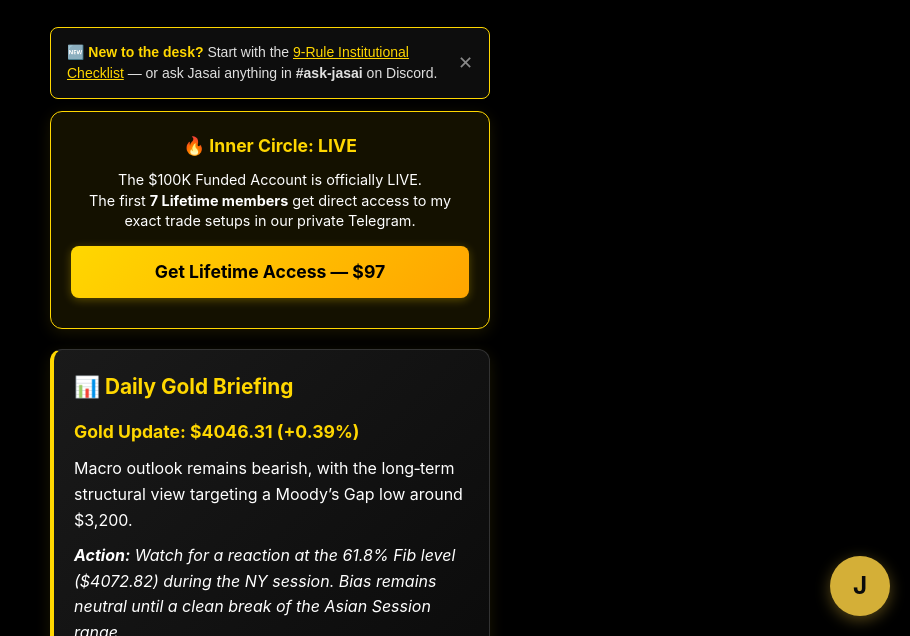
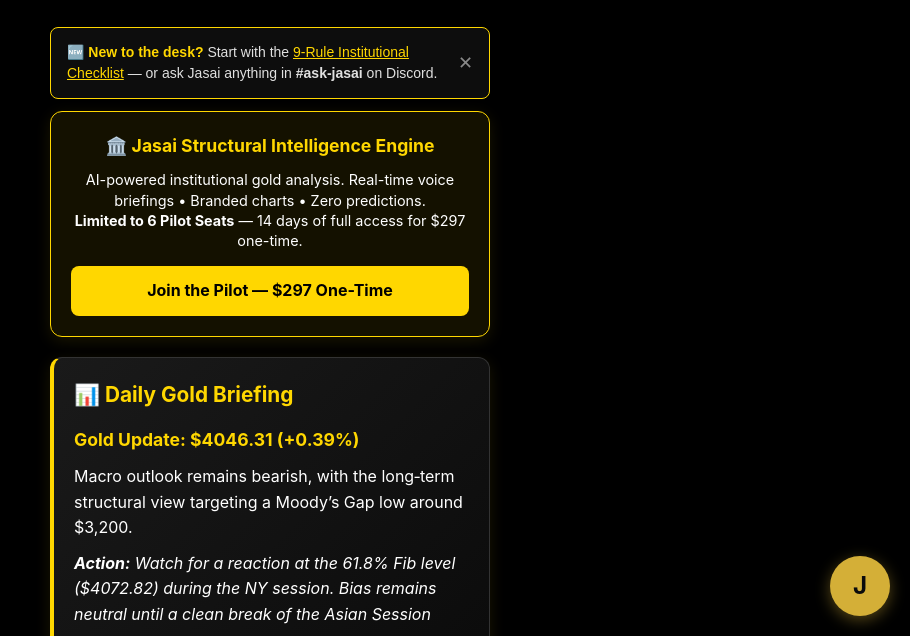
Before and after one commit to Jeromany/limitless-club-app, a plain HTML site: page index.html in a window 1280 px wide. Shown: the part 164-800 px from the top of the page, without its empty margins (370-1280 px from the left). Drawn offline with Linux system fonts and the light colour scheme; a script that the page names is missing.

Commit message:
Fix: Replace $97 lifetime offer with $297 JSIE Pilot (Whop)
Replaced Inner Circle banner with Jasai Structural Intelligence Engine promotion.

```diff
--- a/index.html
+++ b/index.html
@@ -33,17 +33,17 @@
 </script>
 
         <!-- INNER CIRCLE FOMO BANNER -->
-            <div class="card" style="border: 1px solid #FFD700; background: rgba(255, 215, 0, 0.08); margin-bottom: 20px;">
-                <h3 style="color: #FFD700; text-align: center; margin-bottom: 10px; font-size: 1.1rem;">🔥 Inner Circle: LIVE</h3>
-                <p style="text-align: center; font-size: 0.9rem; color: #fff; line-height: 1.4;">
-                    The $100K Funded Account is officially LIVE.
-                    <br>The first <strong>7 Lifetime members</strong> get direct access to my exact trade setups in our private Telegram.
-                </p>
-                <!-- Replace YOUR_BEACONS_LINK with your actual beacons.ai URL -->
-                <a href="https://payhip.com/b/puVSQ" target="_blank" class="payhip-btn" style="background-color: #FFD700; color: #000; font-weight: bold; text-align: center; display: block; text-decoration: none; padding: 12px; margin-top: 15px; border-radius: 8px;">
-                    Get Lifetime Access — $97
-                </a>
-            </div>
+<div class="card" style="border: 1px solid #FFD700; background: rgba(255, 215, 0, 0.08); margin-bottom: 20px;">
+    <h3 style="color: #FFD700; text-align: center; margin-bottom: 10px; font-size: 1.1rem;">🏛️ Jasai Structural Intelligence Engine</h3>
+    <p style="text-align: center; font-size: 0.9rem; color: #fff; line-height: 1.4;">
+        AI-powered institutional gold analysis. Real-time voice briefings • Branded charts • Zero predictions.
+        <br><strong>Limited to 6 Pilot Seats</strong> — 14 days of full access for $297 one-time.
+    </p>
+    <!-- Whop Pilot Link -->
+    <a href="https://jsie-14-day-pilot.whop.site/" target="_blank" class="whop-btn" style="background-color: #FFD700; color: #000; font-weight: bold; text-align: center; display: block; text-decoration: none; padding: 12px; margin-top: 15px; border-radius: 8px;">
+        Join the Pilot — $297 One-Time
+    </a>
+</div>
 
         <main class="app-content">
             <section class="card daily-briefing">
```
